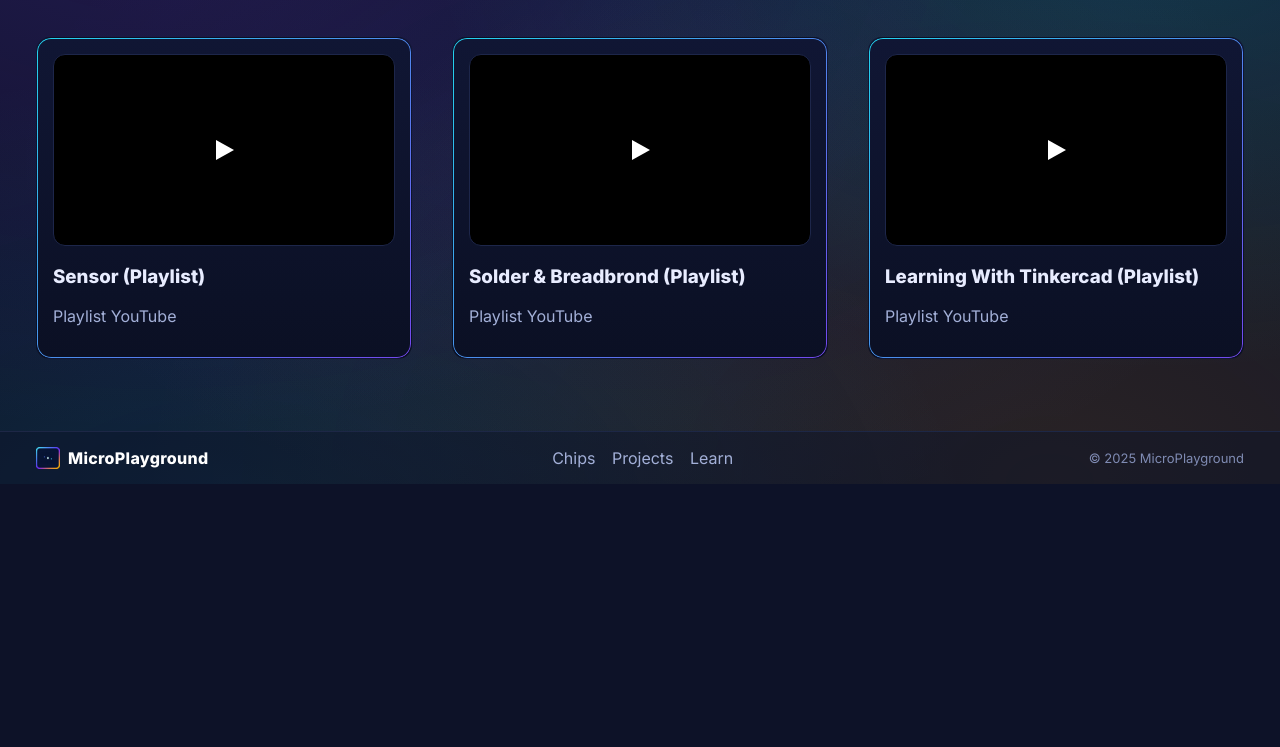
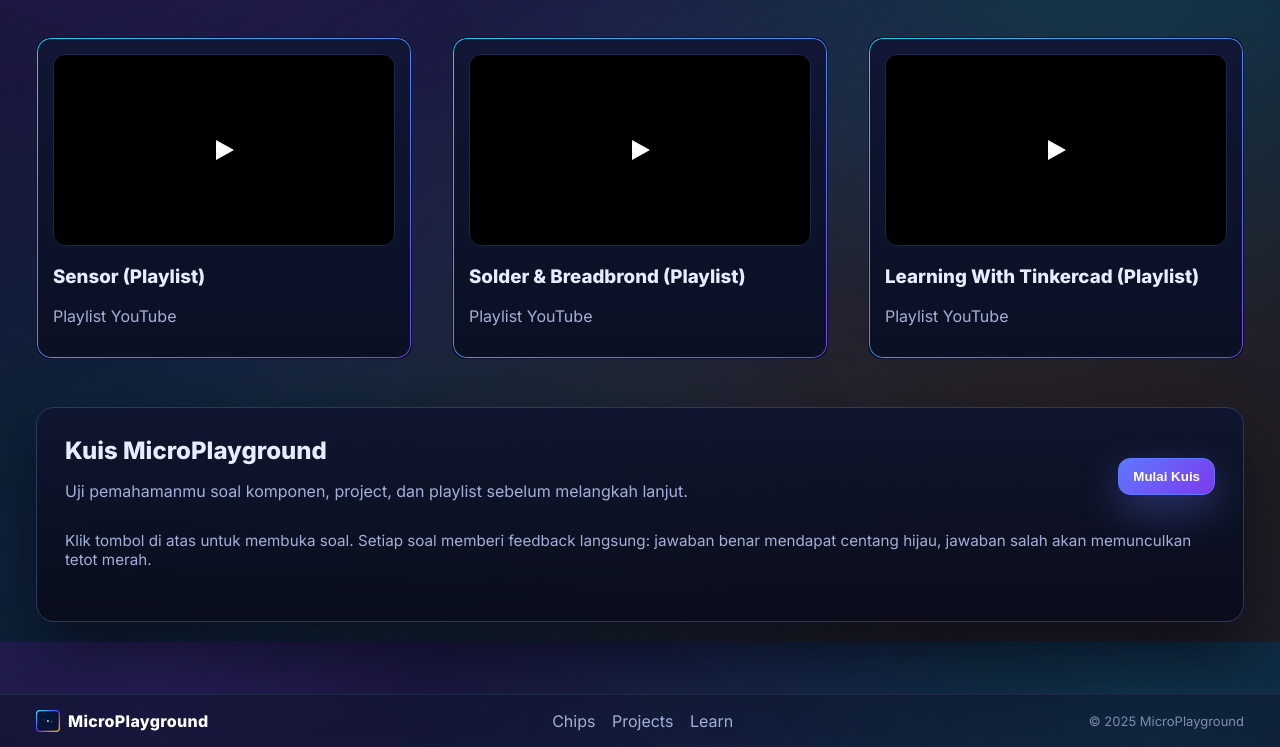
Before and after one commit to marsyaputri27/microplayground, a website: page learn.html in a window 1280 px wide. Shown: the part 958-1705 px from the top of the page. Before the commit the page ends 1442 px from the top, so only its background shows below. Drawn offline with Linux system fonts and the light colour scheme; no server answers.

Commit message:
Update learn.html

```diff
--- a/learn.html
+++ b/learn.html
@@ -81,6 +81,18 @@
     <h2>Playlist YouTube</h2>
     <div id="yt-list" class="cards"></div>
 
+    <section class="quiz-section" id="quiz">
+      <div class="quiz-header">
+        <div>
+          <h2>Kuis MicroPlayground</h2>
+          <p class="muted">Uji pemahamanmu soal komponen, project, dan playlist sebelum melangkah lanjut.</p>
+        </div>
+        <button id="quiz-start" class="btn primary" type="button">Mulai Kuis</button>
+      </div>
+      <p class="quiz-note">Klik tombol di atas untuk membuka soal. Setiap soal memberi feedback langsung: jawaban benar mendapat centang hijau, jawaban salah akan memunculkan tetot merah.</p>
+      <div id="quiz-area" class="quiz-area" hidden></div>
+      <div id="quiz-summary" class="quiz-summary" hidden></div>
+    </section>
 
   </main>
 
```
